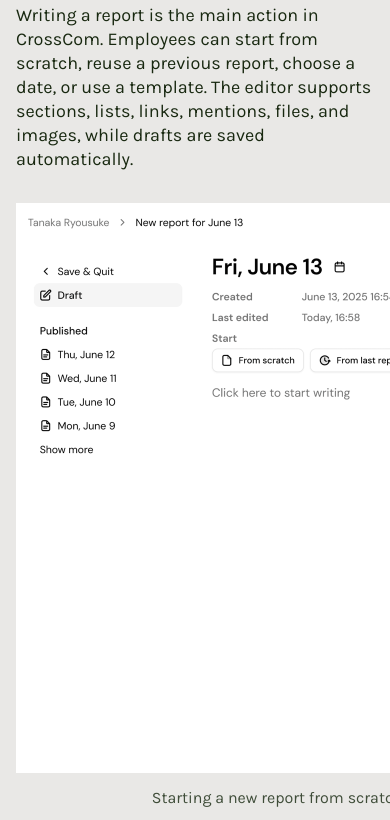
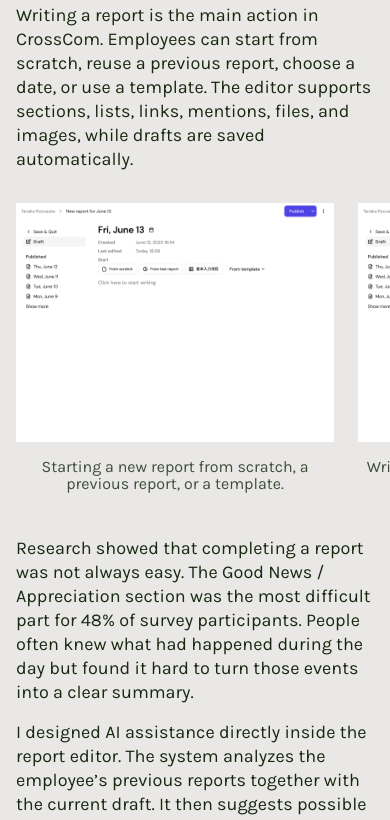
Before and after one commit to denis-matveev/denmatveev, a website: page crosscom.html in a window 390 px wide. Shown: the part 6926-7746 px from the top of the page. Drawn offline with Linux system fonts and the light colour scheme; a web font is replaced by a local one.

Commit message:
Adapt desktop mockup presentation for mobiles

```diff
--- a/crosscom.html
+++ b/crosscom.html
@@ -12,7 +12,7 @@
     <link rel="icon" href="favicon.png" type="image/png" sizes="any" />
     <link rel="apple-touch-icon" href="apple-touch-icon.png" />
     <link rel="stylesheet" href="styles.css?v=5" />
-    <link rel="stylesheet" href="styles/case-study.css?v=11" />
+    <link rel="stylesheet" href="styles/case-study.css?v=12" />
     <script src="theme.js"></script>
     <script type="text/javascript">
       (function(c, l, a, r, i, t, y) {
--- a/styles/case-study.css
+++ b/styles/case-study.css
@@ -909,6 +909,31 @@
     padding-left: var(--sizes-space-16);
   }
 
+  /* Keep desktop mockups readable on phones while preserving a peek at the next one. */
+  .case-mockups--desktop {
+    height: auto;
+  }
+
+  .case-mockups--desktop .case-mockups__viewport {
+    height: auto;
+  }
+
+  .case-mockups--desktop .case-mockups__track {
+    height: auto;
+    align-items: flex-start;
+  }
+
+  .case-mockups--desktop .screen-mockup {
+    width: calc(100vw - 72px);
+    height: auto;
+    flex-basis: calc(100vw - 72px);
+  }
+
+  .case-mockups--desktop .screen-mockup img {
+    height: auto;
+    aspect-ratio: auto;
+  }
+
   .case-mockups__arrow {
     display: none;
   }
```
Also changed, not shown: lakku.html (+1 -1 lines).
